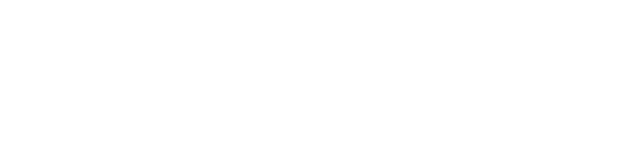
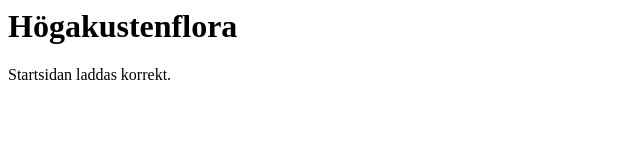
Before and after one commit to charlielessnert/hogakustenflora.github.io, a plain HTML site: page index.html in a window 1280 px wide. Shown: the whole page, without its empty margins (0-640 px from the left). Drawn offline with Linux system fonts and the light colour scheme.

Commit message:
Update index.html

```diff
--- a/index.html
+++ b/index.html
@@ -1 +1,2 @@
-<!-- cache refresh -->
+<h1>Högakustenflora</h1>
+<p>Startsidan laddas korrekt.</p>
```
